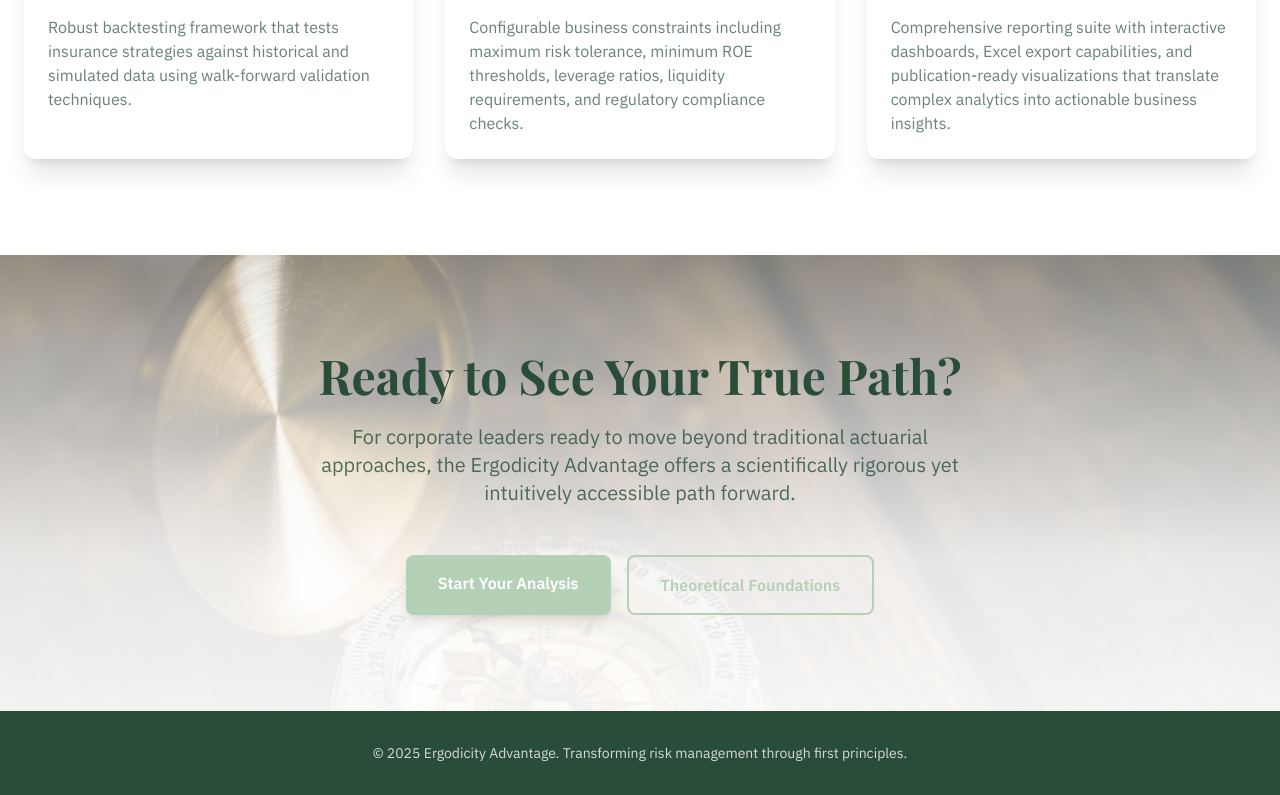
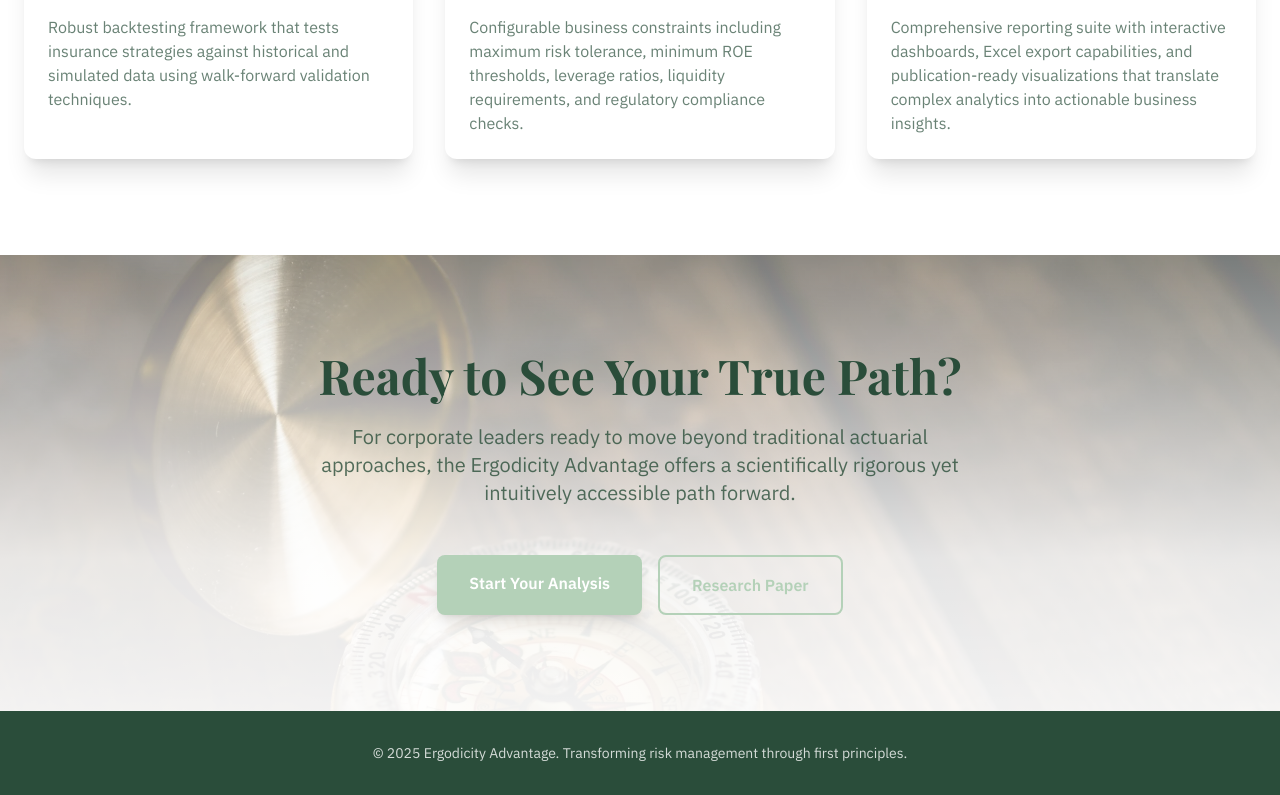
Before and after one commit to AlexFiliakov/MostlyOptimal.com, a Next.js app: page / in a window 1280 px wide. Shown: the part 3904-4699 px from the top of the page. Built offline with nearby package versions, Linux system fonts and the light colour scheme.

Commit message:
update links and Research Paper button

```diff
--- a/app/page.tsx
+++ b/app/page.tsx
@@ -421,7 +421,7 @@
 
           <div className="flex flex-col sm:flex-row gap-4 justify-center">
             <motion.a
-              href="https://docs.mostlyoptimal.com/api/tutorials/01_getting_started.html"
+              href="https://mostlyoptimal.com/tutorial"
               className="inline-block bg-sage-green hover:bg-sage-green/90 text-white font-semibold px-8 py-4 rounded-lg transition-all duration-300 transform hover:scale-105 shadow-lg"
               whileHover={{ scale: 1.05 }}
               whileTap={{ scale: 0.95 }}
@@ -429,12 +429,12 @@
               Start Your Analysis
             </motion.a>
             <motion.a
-              href="https://docs.mostlyoptimal.com/api/theory/index.html"
+              href="https://mostlyoptimal.com/research"
               className="inline-block bg-transparent border-2 border-sage-green text-sage-green hover:bg-sage-green hover:text-white font-semibold px-8 py-4 rounded-lg transition-all duration-300"
               whileHover={{ scale: 1.05 }}
               whileTap={{ scale: 0.95 }}
             >
-              Theoretical Foundations
+              Research Paper
             </motion.a>
           </div>
         </motion.div>
```
